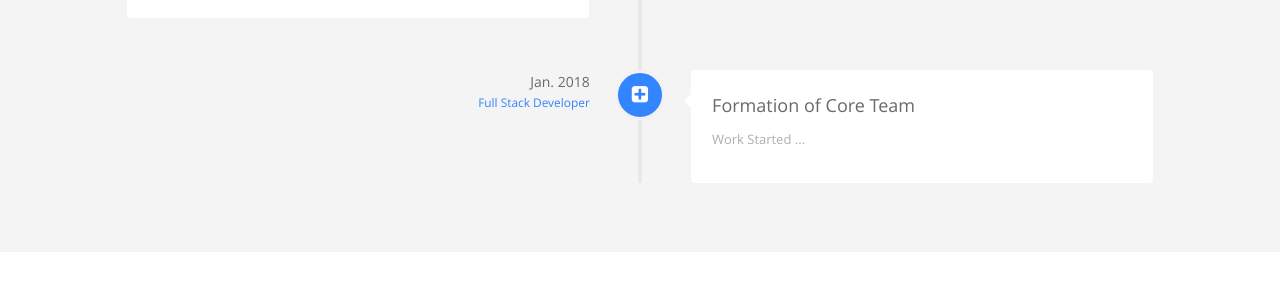
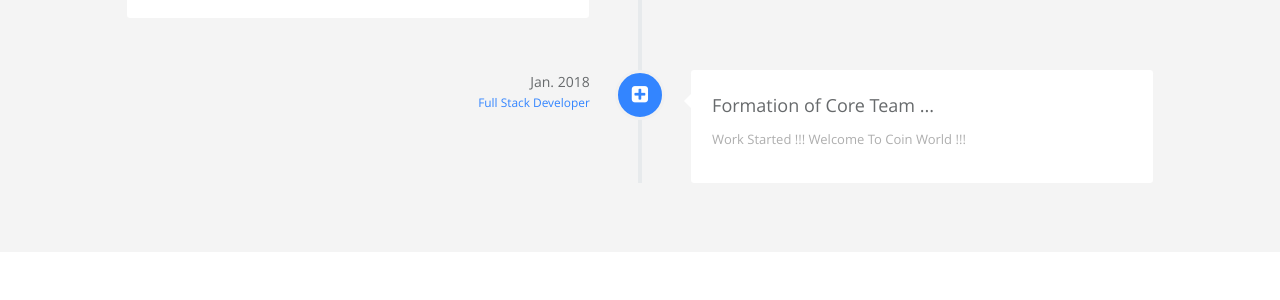
Before and after one commit to EducationalCoinOrganization/education-coin-site, a Jekyll site: the page built from index.html, in a window 1280 px wide and 900 px high, scrolled down 1004 px. Shown: the part 167-467 px from the top of the window. Built offline with Jekyll 4.4.1, drawn with Linux system fonts in a browser that asks for light colours.

Commit message:
Modified Careers with updated content

```diff
--- a/_data/index/careers.yml
+++ b/_data/index/careers.yml
@@ -15,10 +15,10 @@
   icon: fa-plus-square
 
 - name:
-    detail: Formation of Core Team
+    detail: Formation of Core Team ...
     i18n: company_b
   desc:
-    detail: Work Started ...
+    detail: Work Started !!! Welcome To Coin World !!!
     i18n: company_b_desc
   date:
     detail: Jan. 2018
```
